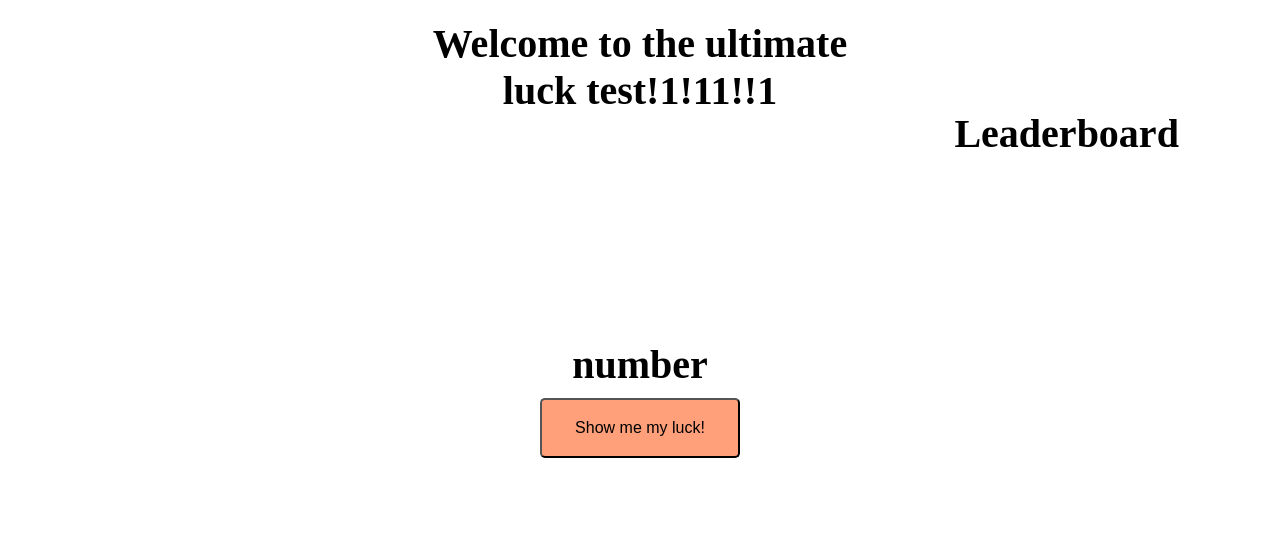
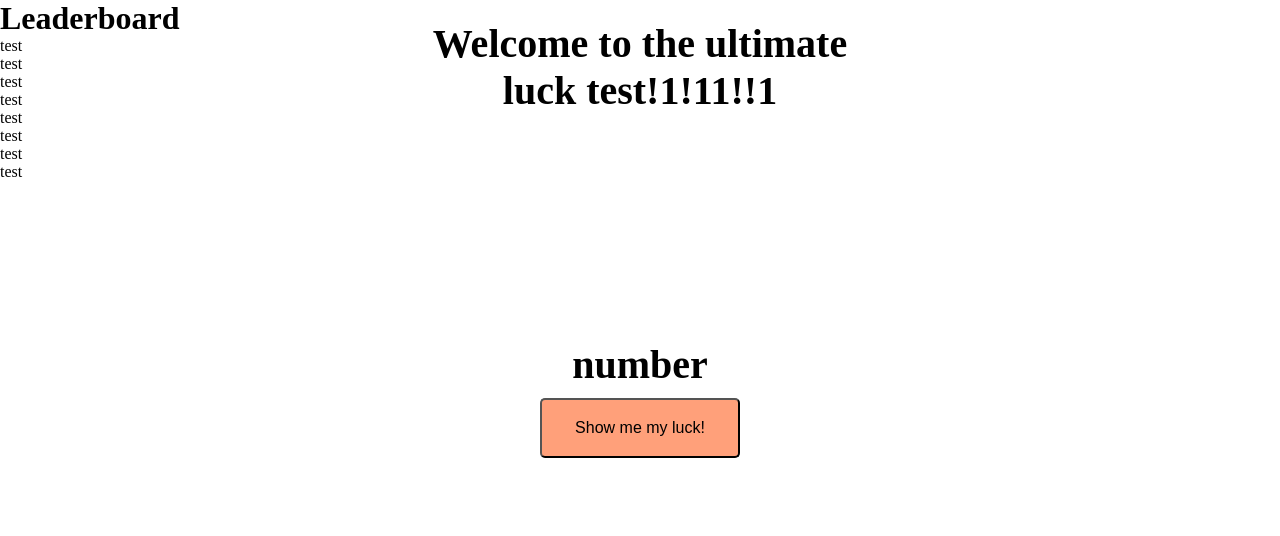
Before and after one commit to CaioaPy/The-Ultimate-Luck-Test, a plain HTML site: page src/index.html in a window 1280 px wide. Drawn offline with Linux system fonts and the light colour scheme.

Commit message:
new lb div

```diff
--- a/src/index.html
+++ b/src/index.html
@@ -14,8 +14,18 @@
         <h1 id="myh1">number</h1>
         <button id="roll">Show me my luck!</button>
     </div>
-    <div class="lb">
+    <div class="lbTitle">
         <h1>Leaderboard</h1>
+        <div class="lbUsers">
+            <p>test</p>
+            <p>test</p>
+            <p>test</p>
+            <p>test</p>
+            <p>test</p>
+            <p>test</p>
+            <p>test</p>
+            <p>test</p>
+        </div>
     </div>
     <script src="main.js" defer></script>
 </body>
```
